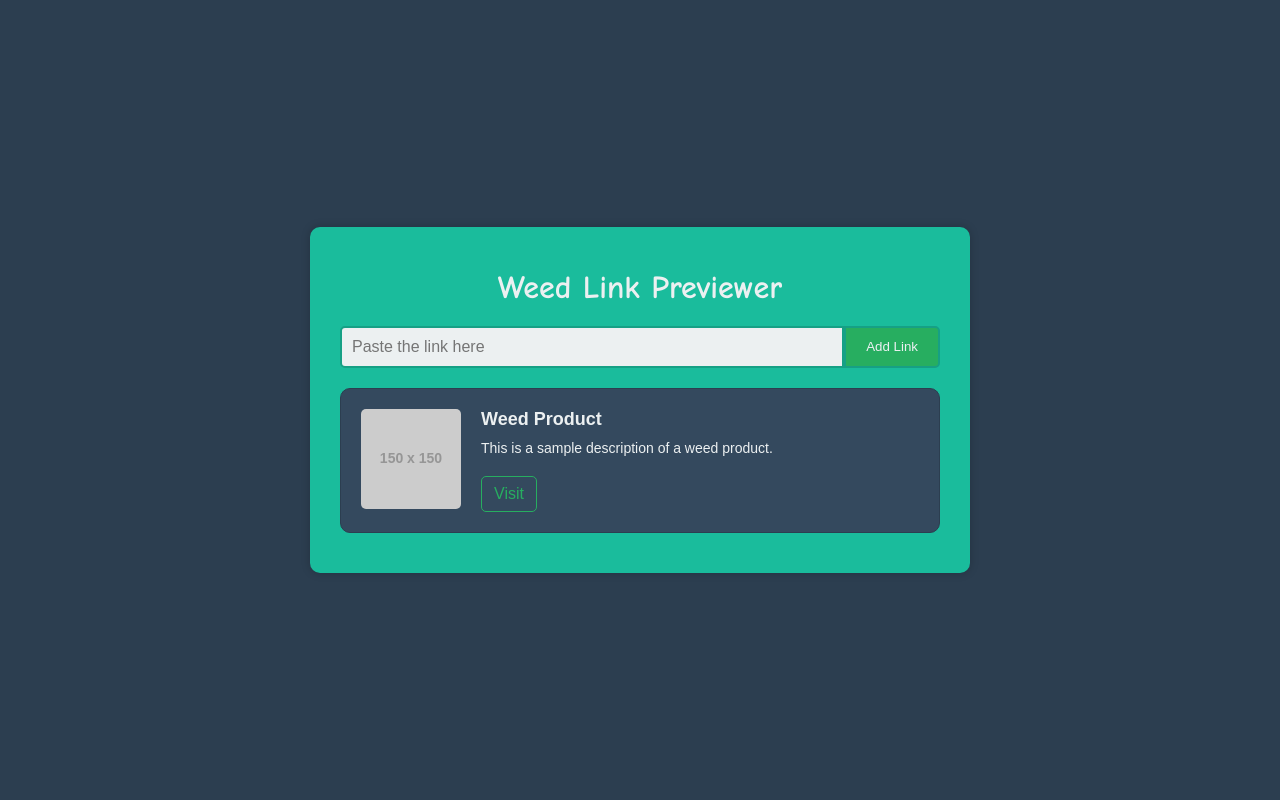
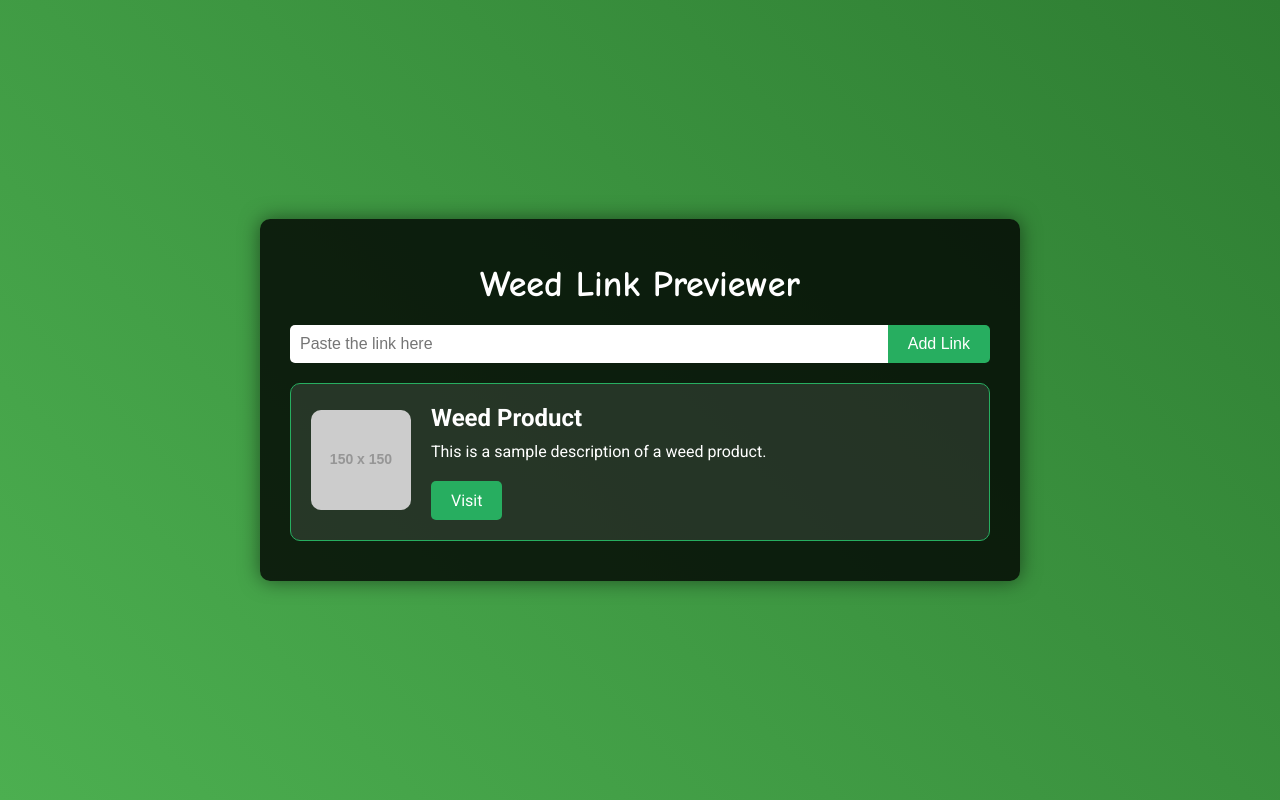
Before and after one commit to officialislandsarchive/Zaza, a plain HTML site: page index.html in a window 1280 px wide. Both pictures are taken after typing "Sample" into the empty fields and a click on the button "Add Link". Drawn offline with Linux system fonts and the light colour scheme; files that its build step writes are made by us from their sources; placeholder pictures from the web are drawn by us.

Commit message:
Update styles.css

```diff
--- a/styles.css
+++ b/styles.css
@@ -1,7 +1,9 @@
+@import url('https://fonts.googleapis.com/css2?family=Roboto:wght@400;700&display=swap');
+
 body {
-    font-family: 'Arial', sans-serif;
-    background: #2c3e50;
-    color: #ecf0f1;
+    font-family: 'Roboto', sans-serif;
+    background: linear-gradient(45deg, #4caf50, #2e7d32);
+    color: #fff;
     display: flex;
     justify-content: center;
     align-items: center;
@@ -10,19 +12,20 @@ body {
 }
 
 .container {
-    background: #1abc9c;
+    background: rgba(0, 0, 0, 0.8);
     padding: 20px 30px;
     border-radius: 10px;
-    box-shadow: 0 0 10px rgba(0, 0, 0, 0.2);
-    max-width: 600px;
+    box-shadow: 0 0 20px rgba(0, 0, 0, 0.5);
+    max-width: 700px;
     width: 100%;
     text-align: center;
 }
 
 h1 {
     margin-bottom: 20px;
-    color: #ecf0f1;
+    color: #fff;
     font-family: 'Comic Sans MS', cursive, sans-serif;
+    font-size: 36px;
 }
 
 .input-group {
@@ -33,20 +36,21 @@ h1 {
 .input-group input {
     flex: 1;
     padding: 10px;
-    border: 2px solid #16a085;
+    border: none;
     border-radius: 5px 0 0 5px;
     font-size: 16px;
-    background-color: #ecf0f1;
+    background-color: #fff;
     color: #2c3e50;
 }
 
 .input-group button {
     padding: 10px 20px;
-    border: 2px solid #16a085;
+    border: none;
     background: #27ae60;
-    color: #ecf0f1;
+    color: #fff;
     border-radius: 0 5px 5px 0;
     cursor: pointer;
+    font-size: 16px;
 }
 
 .input-group button:hover {
@@ -58,44 +62,52 @@ h1 {
 }
 
 .link-item {
-    background: #34495e;
+    background: rgba(255, 255, 255, 0.1);
     padding: 20px;
-    border: 1px solid #2c3e50;
+    border: 1px solid #27ae60;
     border-radius: 10px;
     margin-bottom: 20px;
     text-align: left;
-    color: #ecf0f1;
+    display: flex;
+    align-items: center;
+    color: #fff;
+}
+
+.link-item .link-image {
+    margin-right: 20px;
+}
+
+.link-item .link-image img {
+    max-width: 100px;
+    border-radius: 10px;
+}
+
+.link-item .link-details {
+    flex: 1;
 }
 
 .link-item h2 {
     margin: 0 0 10px;
-    font-size: 18px;
-}
-
-.link-item img {
-    max-width: 100px;
-    float: left;
-    margin-right: 20px;
-    border-radius: 5px;
+    font-size: 24px;
+    font-weight: 700;
 }
 
 .link-item p {
-    font-size: 14px;
+    font-size: 16px;
     margin: 0 0 10px;
 }
 
 .link-item a {
     display: inline-block;
     margin-top: 10px;
-    padding: 8px 12px;
-    border: 1px solid #27ae60;
-    color: #27ae60;
+    padding: 10px 20px;
+    background: #27ae60;
+    color: #fff;
     border-radius: 5px;
     text-decoration: none;
     transition: background-color 0.3s, color 0.3s;
 }
 
 .link-item a:hover {
-    background: #27ae60;
-    color: #ecf0f1;
+    background: #2ecc71;
 }
```
